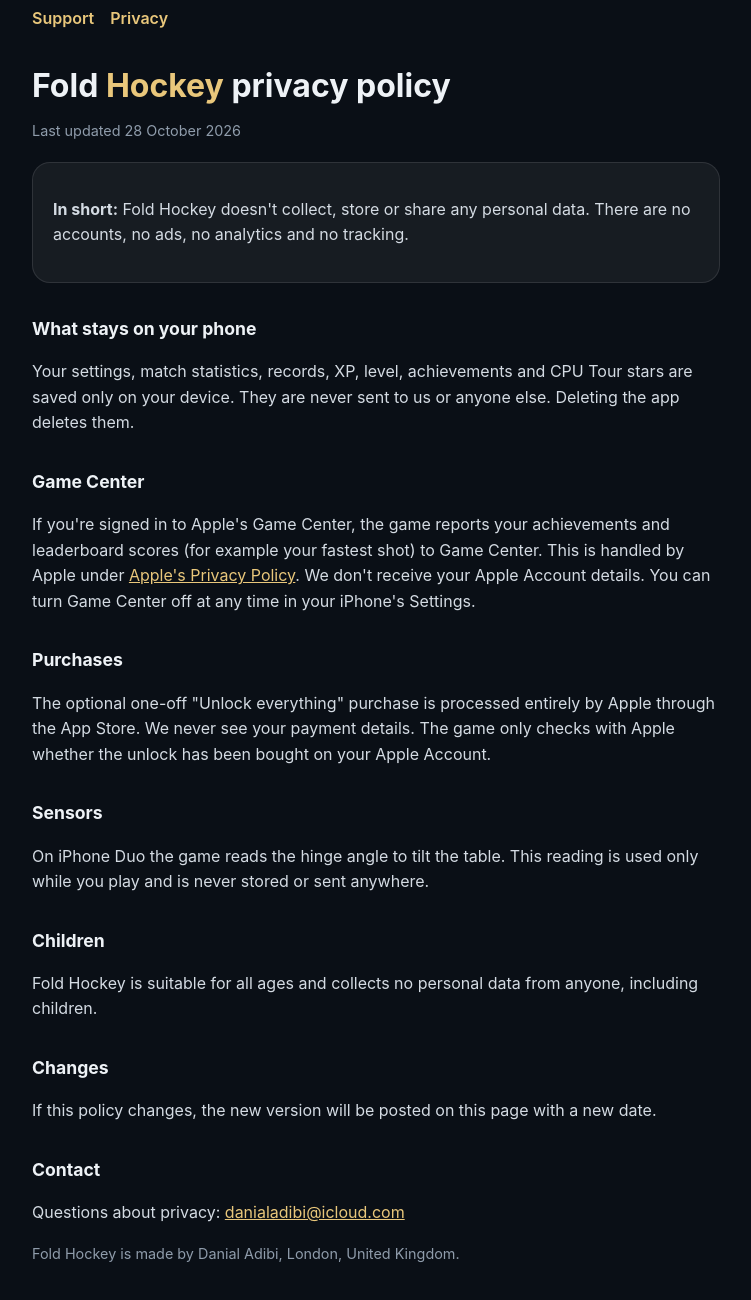
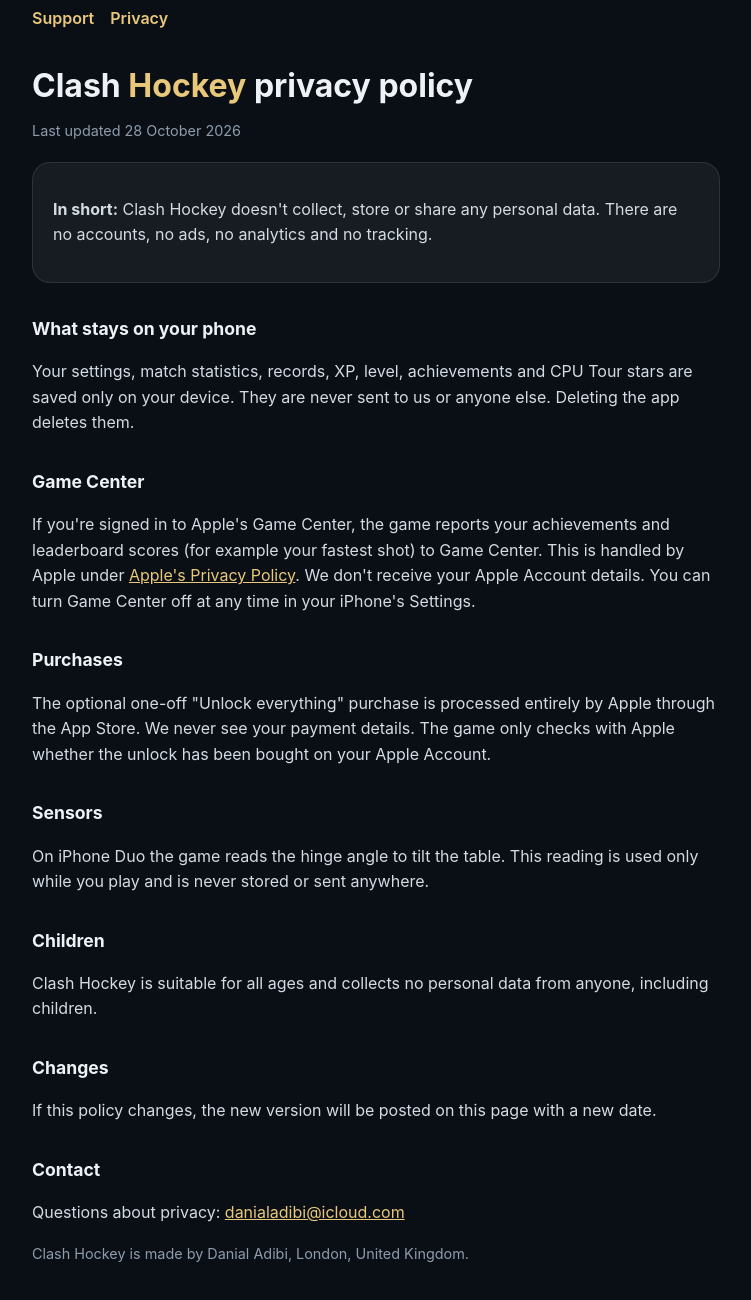
Before and after one commit to DanialAdibi/duohockey, a plain HTML site: page privacy.html in a window 1280 px wide. Shown: the part 42-1342 px from the top of the page, without its empty margins (264-1015 px from the left). Drawn offline with Linux system fonts and the light colour scheme.

Commit message:
Rename to Clash Hockey
Co-Authored-By: Claude Opus 5.5 <noreply@anthropic.com>
Claude-Session: https://claude.ai/code/session_01G5jjqK3uBhcVJ27wbNDjsY

```diff
--- a/privacy.html
+++ b/privacy.html
@@ -1,12 +1,12 @@
 <!doctype html>
 <html lang="en-GB"><head><meta charset="utf-8"><meta name="viewport" content="width=device-width,initial-scale=1">
-<title>Fold Hockey Privacy Policy</title><link rel="stylesheet" href="style.css"></head>
+<title>Clash Hockey Privacy Policy</title><link rel="stylesheet" href="style.css"></head>
 <body><main>
 <nav><a href="index.html">Support</a><a href="privacy.html">Privacy</a></nav>
-<h1>Fold <i>Hockey</i> privacy policy</h1>
+<h1>Clash <i>Hockey</i> privacy policy</h1>
 <p class="muted">Last updated 28 October 2026</p>
 
-<div class="card"><p><strong>In short:</strong> Fold Hockey doesn't collect, store or share any personal data. There are no accounts, no ads, no analytics and no tracking.</p></div>
+<div class="card"><p><strong>In short:</strong> Clash Hockey doesn't collect, store or share any personal data. There are no accounts, no ads, no analytics and no tracking.</p></div>
 
 <h2>What stays on your phone</h2>
 <p>Your settings, match statistics, records, XP, level, achievements and CPU Tour stars are saved only on your device. They are never sent to us or anyone else. Deleting the app deletes them.</p>
@@ -21,12 +21,12 @@
 <p>On iPhone Duo the game reads the hinge angle to tilt the table. This reading is used only while you play and is never stored or sent anywhere.</p>
 
 <h2>Children</h2>
-<p>Fold Hockey is suitable for all ages and collects no personal data from anyone, including children.</p>
+<p>Clash Hockey is suitable for all ages and collects no personal data from anyone, including children.</p>
 
 <h2>Changes</h2>
 <p>If this policy changes, the new version will be posted on this page with a new date.</p>
 
 <h2>Contact</h2>
 <p>Questions about privacy: <a href="mailto:danialadibi@icloud.com">danialadibi@icloud.com</a></p>
-<p class="muted">Fold Hockey is made by Danial Adibi, London, United Kingdom.</p>
+<p class="muted">Clash Hockey is made by Danial Adibi, London, United Kingdom.</p>
 </main></body></html>
```
Also changed, not shown: index.html (+2 -2 lines).
